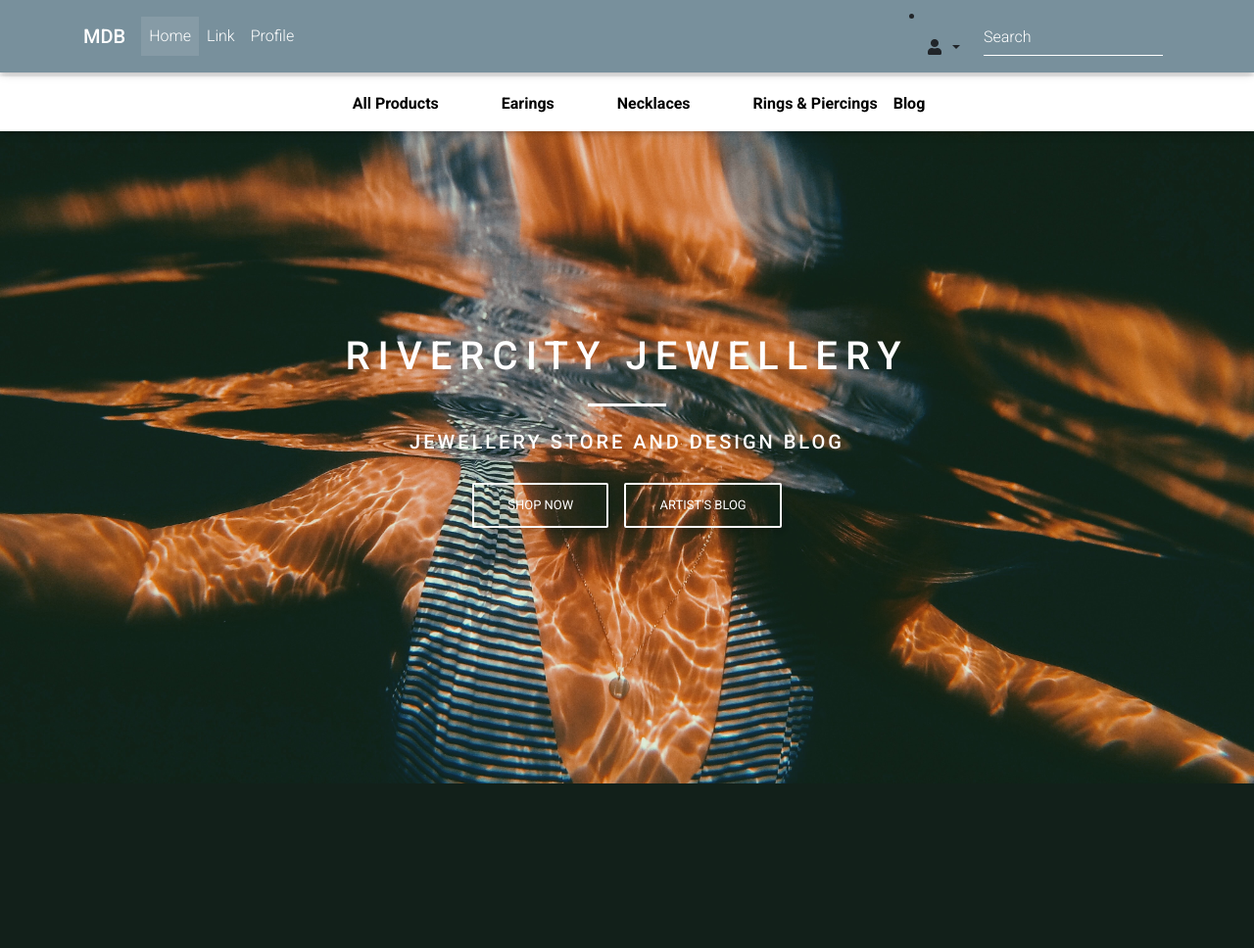
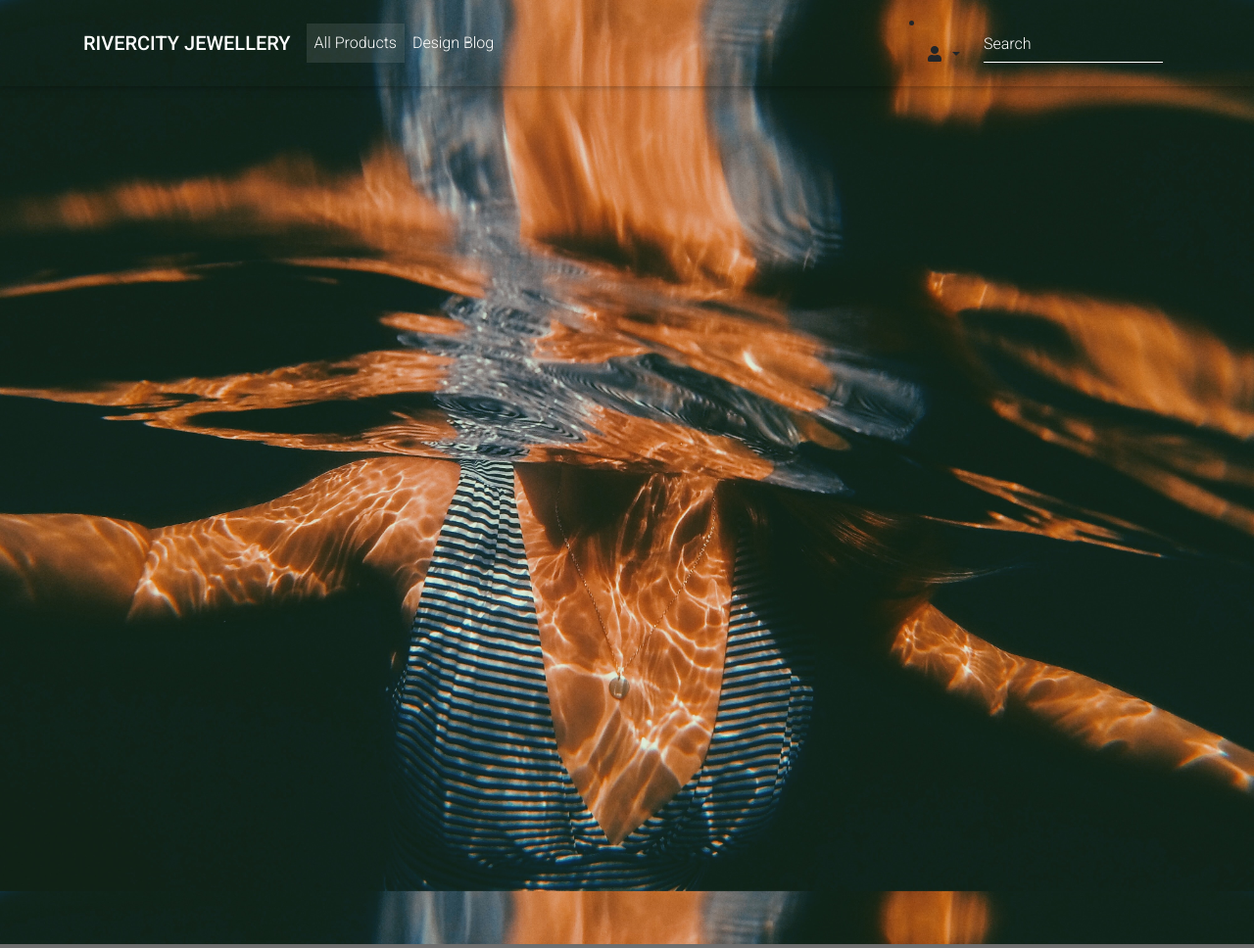
Before and after one commit to lucyrush/rivercity-jewellery, a Django app: page / in a window 1280 px wide. Shown: the top 968 px of the page at 98% size. Before the commit the page ends 800 px from the top, so only its background shows below. Run offline with Django 3.2, Linux system fonts and the light colour scheme; some libraries are stand-ins or nearby versions; grey boxes are pictures that could not be loaded.

Commit message:
Change to base navigation

```diff
--- a/home/templates/home/index.html
+++ b/home/templates/home/index.html
@@ -11,17 +11,6 @@
 
 {% block content %}
 
-<div class="container h-100">
-        <div class="row h-100">
-          <div class="col-md-12 mb-4 white-text text-center">
-            <h1 class="h1-reponsive white-text text-uppercase font-weight-bold mb-0 pt-md-5 pt-5"><strong>rivercity Jewellery</strong></h1>
-            <hr class="hr-light my-4">
-            <h5 class="text-uppercase mb-4 white-text"><strong>Jewellery Store and design blog</strong></h5>
-            <a class="btn btn-outline-white">Shop now</a>
-            <a class="btn btn-outline-white">Artist's blog</a>
-          </div>
-        </div>
-</div>
 <style>
 
   html,
@@ -69,49 +58,9 @@
 
 </style>
 
-<!-- Main navigation -->
-<header>
-  <!--Navbar-->
-  <nav class="navbar navbar-expand-lg navbar-dark fixed-top scrolling-navbar">
-    <div class="container">
-      <a class="navbar-brand" href="#"><strong>MDB</strong></a>
-      <button class="navbar-toggler" type="button" data-toggle="collapse" data-target="#navbarSupportedContent-7"
-        aria-controls="navbarSupportedContent-7" aria-expanded="false" aria-label="Toggle navigation">
-        <span class="navbar-toggler-icon"></span>
-      </button>
-      <div class="collapse navbar-collapse" id="navbarSupportedContent-7">
-        <ul class="navbar-nav mr-auto">
-          <li class="nav-item active">
-            <a class="nav-link" href="#">Home <span class="sr-only">(current)</span></a>
-          </li>
-          <li class="nav-item">
-            <a class="nav-link" href="#">Link</a>
-          </li>
-          <li class="nav-item">
-            <a class="nav-link" href="#">Profile</a>
-          </li>
-        </ul>
-        <li class="nav-item dropdown">
-          <a class="nav-link dropdown-toggle" id="navbarDropdownMenuLink-4" data-toggle="dropdown" aria-haspopup="true"
-            aria-expanded="false">
-            <i class="fas fa-user"></i>
-          </a>
-          <div class="dropdown-menu dropdown-menu-right dropdown-info" aria-labelledby="navbarDropdownMenuLink-4">
-            <a class="dropdown-item" href="#">My account</a>
-            <a class="dropdown-item" href="#">Log out</a>
-          </div>
-        </li>
-        <form class="form-inline">
-          <div class="md-form my-0">
-            <input class="form-control mr-sm-2" type="text" placeholder="Search" aria-label="Search">
-          </div>
-        </form>
-      </div>
-    </div>
-  </nav>
   <!-- Navbar -->
   <!-- Full Page Intro -->
-  <div class="view jarallax" data-jarallax='{"speed": 0.2}' style="background-image: url('https://mdbootstrap.com/img/Photos/Others/img%20%2848%29.jpg'); background-repeat: no-repeat; background-size: cover; background-position: center center;">
+  <div class="view jarallax" data-jarallax="{'speed': 0.2}" style="background-image: url('https://mdbootstrap.com/img/Photos/Others/img%20%2848%29.jpg'); background-repeat: no-repeat; background-size: cover; background-position: center center;">
     <!-- Mask & flexbox options-->
     <div class="mask rgba-black-light d-flex justify-content-center align-items-center">
       <!-- Content -->
@@ -137,5 +86,5 @@
     <!-- Mask & flexbox options-->
   </div>
   <!-- Full Page Intro -->
-</header>
+
 {% endblock %}
--- a/templates/base.html
+++ b/templates/base.html
@@ -41,68 +41,45 @@
 
     <title>Rivercity Jewellery {% block extra_title %}{% endblock %}</title>
 
-        <header class="container-fluid fixed-top">
-        <div id="topnav" class="row bg-white pt-lg-2 d-none d-lg-flex">
-            <div class="col-12 col-lg-4 my-auto py-1 py-lg-0 text-center text-lg-left">
-                <a href="{% url 'home' %}" class="nav-link main-logo-link">
-                    <h2 class="logo-font text-uppercase text-black my-0"><strong>Rivercity Jewellery</strong></h2>
+        <!-- Main navigation -->
+<header>
+  <!--Navbar-->
+  <nav class="navbar navbar-expand-lg navbar-dark fixed-top scrolling-navbar">
+    <div class="container">
+      <a class="navbar-brand" href="#"><strong>RIVERCITY JEWELLERY</strong></a>
+      <button class="navbar-toggler" type="button" data-toggle="collapse" data-target="#navbarSupportedContent-7"
+        aria-controls="navbarSupportedContent-7" aria-expanded="false" aria-label="Toggle navigation">
+        <span class="navbar-toggler-icon"></span>
+      </button>
+      <div class="collapse navbar-collapse" id="navbarSupportedContent-7">
+        <ul class="navbar-nav mr-auto">
+          <li class="nav-item active">
+            <a class="nav-link" href="#">All Products <span class="sr-only">(current)</span></a>
+          </li>
+          <li class="nav-item">
+            <a class="nav-link" href="#">Design Blog</a>
+          </li>
+        </ul>
+        <li class="nav-item dropdown">
+          <a class="nav-link dropdown-toggle" id="navbarDropdownMenuLink-4" data-toggle="dropdown" aria-haspopup="true"
+            aria-expanded="false">
+            <i class="fas fa-user"></i>
           </a>
+          <div class="dropdown-menu dropdown-menu-right dropdown-info" aria-labelledby="navbarDropdownMenuLink-4">
+            <a class="dropdown-item" href="#">Product Management</a>
+            <a class="dropdown-item" href="#">Sign In</a>
+            <a class="dropdown-item" href="#">Register</a>
+            <a class="dropdown-item" href="#">Sign Out</a>
           </div>
-            <div class="col-12 col-lg-4 my-auto py-1 py-lg-0">
-                <!-- Search form -->
-                <form class="form-inline d-flex justify-content-center md-form form-sm mt-0">
-                    <i class="fas fa-search" aria-hidden="true"></i>
-                    <input class="form-control form-control-sm ml-3 w-75" type="text" placeholder="Search" aria-label="Search" name="q">
+        </li>
+        <form class="form-inline">
+          <div class="md-form my-0">
+            <input class="form-control mr-sm-2" type="text" placeholder="Search" aria-label="Search" name="q">
+          </div>
         </form>
       </div>
-            <div class="col-12 col-lg-4 my-auto py-1 py-lg-0">
-                <ul class="list-inline list-unstyled text-center text-lg-right my-0">
-                    <li class="list-inline-item dropdown">
-                        <a class="text-black nav-link" href="#" id="user-options" data-toggle="dropdown" aria-haspopup="true" aria-expanded="false">
-                            <div class="text-center">
-                                <div><i class="fas fa-user fa-lg"></i></div>
-                                <p class="my-0">My Account</p>
     </div>
-                        </a>
-                        <div class="dropdown-menu border-0" aria-labelledby="user-options">
-                            {% if request.user.is_authenticated %}
-                                {% if request.user.is_superuser %}
-                                    <a href="" class="dropdown-item">Product Management</a>
-                                {% endif %}
-                                <a href="" class="dropdown-item">My Profile</a>
-                                <a href="{% url 'account_logout' %}" class="dropdown-item">Logout</a>
-                            {% else %}
-                                <a href="{% url 'account_signup' %}" class="dropdown-item">Register</a>
-                                <a href="{% url 'account_login' %}" class="dropdown-item">Login</a>
-                            {% endif %}
-                        </div>
-                    </li>
-                    <li class="list-inline-item">
-                        <a class="{% if grand_total %}text-info font-weight-bold{% else %}text-black{% endif %} nav-link" href="">
-                            <div class="text-center">
-                                <div><i class="fas fa-shopping-bag fa-lg"></i></div>
-                                <p class="my-0">
-                                    {% if grand_total %}
-                                        ${{ grand_total|floatformat:2 }}
-                                    {% else %}
-                                        $0.00
-                                    {% endif %}
-                                </p>
-                            </div>
-                        </a>
-                    </li>
-                </ul>
-            </div>
-        </div>
-        <div class="row bg-white">
-            <nav class="navbar navbar-expand-lg navbar-light w-100">
-                <button class="navbar-toggler" type="button" data-toggle="collapse" data-target="#main-nav" aria-controls="main-nav" aria-expanded="false" aria-label="Toggle navigation">
-                    <span class="navbar-toggler-icon"></span>
-                </button>
-                {% include 'includes/mobile-top-header.html' %}
-                {% include 'includes/main-nav.html' %}
   </nav>
-        </div>
 </header>
 
   <body>
```
Lines whose indentation alone changed are shown as unchanged.
